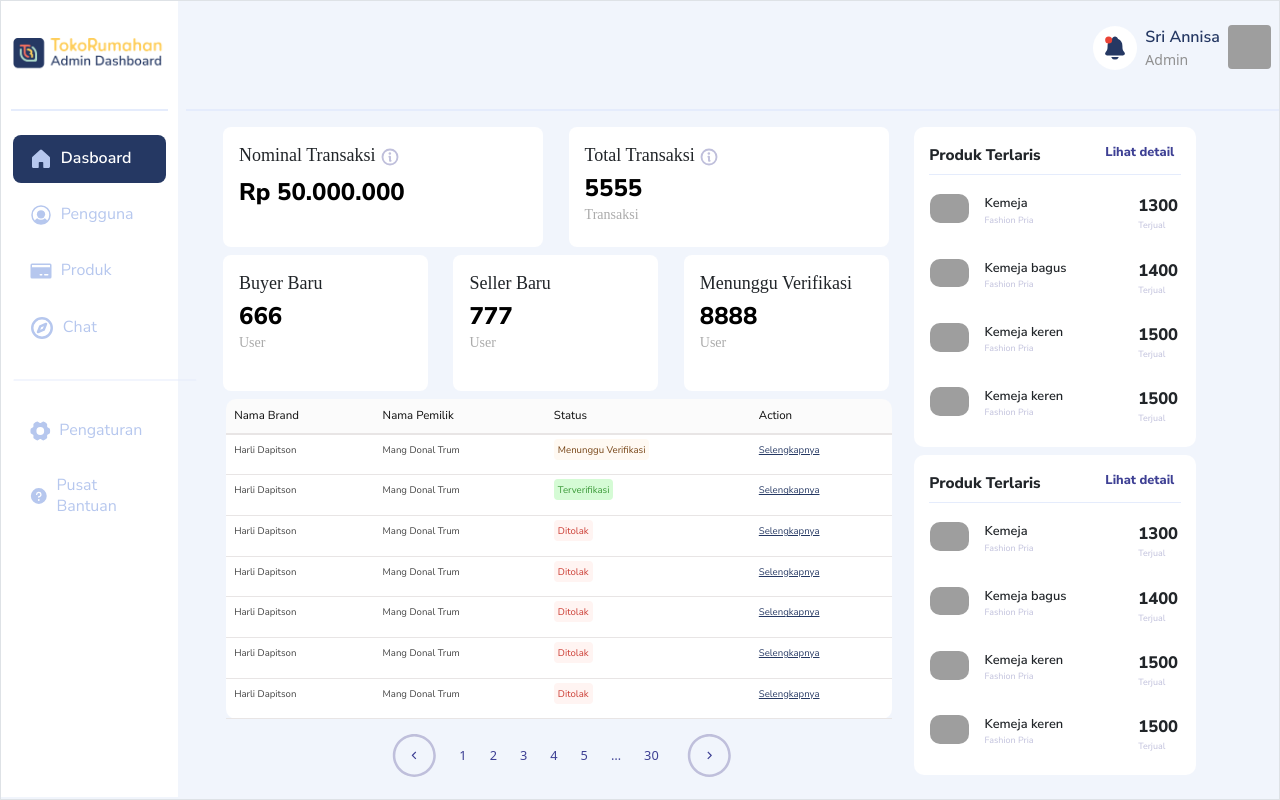
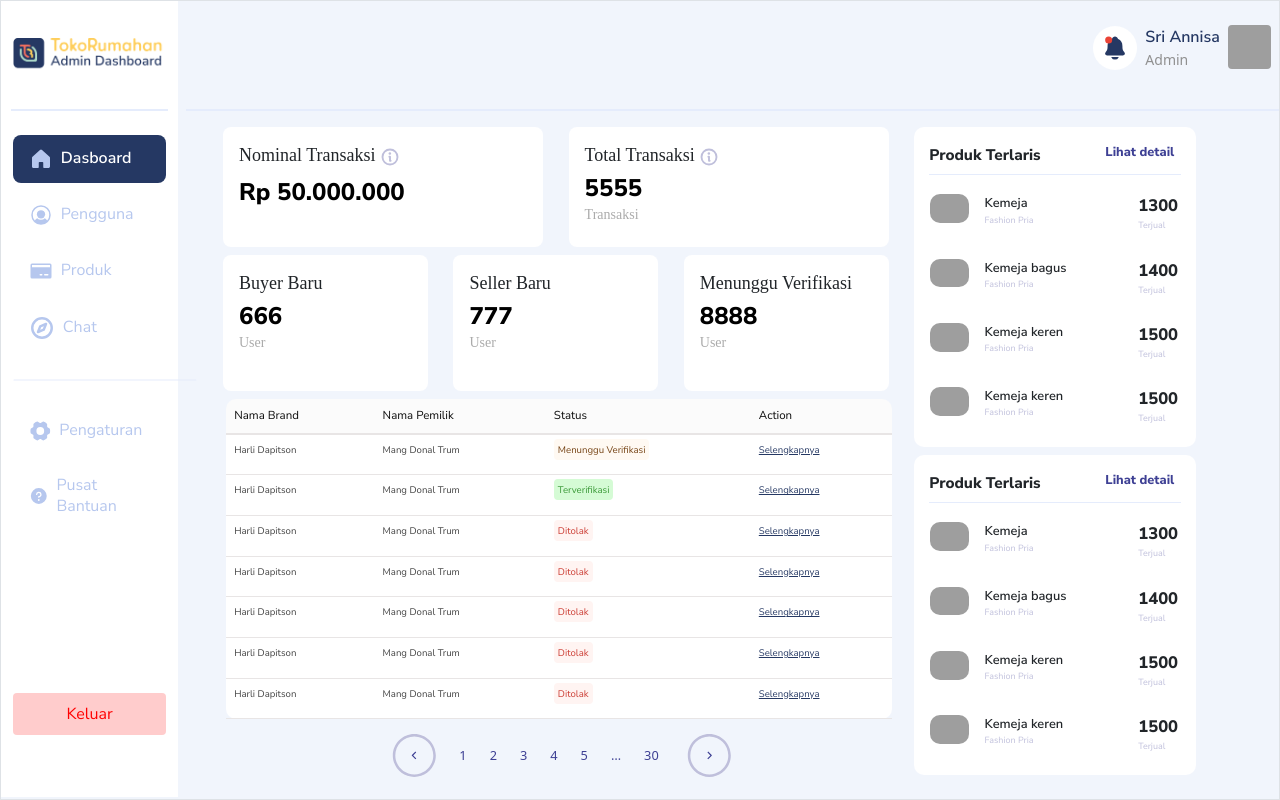
Before and after one commit to YoshuaLangkay/admin-dashboard-tokrum, a React (Create React App) app: page /dasboard in a window 1280 px wide. Built offline with nearby package versions, Linux system fonts and the light colour scheme; grey boxes are pictures that could not be loaded.

Commit message:
update button

```diff
--- a/src/components/SideNav.js
+++ b/src/components/SideNav.js
@@ -1,4 +1,4 @@
-import { Nav } from "react-bootstrap";
+import { Nav, Button } from "react-bootstrap";
 import "../css/sidenav.css";
 import iconTokrum from "../image/icontokrum.png";
 import Dasboard from "./Dasboard";
@@ -11,7 +11,7 @@ function SideNav() {
           <div className="text-center icontokrum  d-flex justify-content-center align-items-center">
             <img src={iconTokrum} alt="icon"  />
           </div>
-          <div className="mt-4 navbtn ">
+          <div className="mt-4 navbtn d-flex flex-column justify-content-center">
             <Nav variant="pills" defaultActiveKey="#" className="flex-column">
               <Nav.Item className="activebtn">
                 <Nav.Link href="#" className="labelLink">
@@ -151,6 +151,9 @@ function SideNav() {
                 </Nav.Link>
               </Nav.Item>
             </Nav>
+            <div className="exit pb-3 d-flex align-items-end justify-content-center">
+              <Button className="button-Keluar">Keluar</Button>
+            </div>
           </div>
         </div>
 
--- a/src/css/sidenav.css
+++ b/src/css/sidenav.css
@@ -60,6 +60,21 @@
   font-family: "Nunoito400";
 }
 
+.exit{
+  height: 30vh;
+  width: 12vw;
+}
+.button-Keluar{
+  width: 12vw !important;
+  height: 42px !important  ;
+  background-color: #FFCCCC !important;
+  color: #FF0000 !important;
+  border: none !important;
+  font-family: "Nunoito400" !important;
+  font-size: 16px !important;
+
+}
+
 /* content */
 .content{
     width: 86vw;
```
Also changed, not shown: src/App.js (+5 -6 lines).
